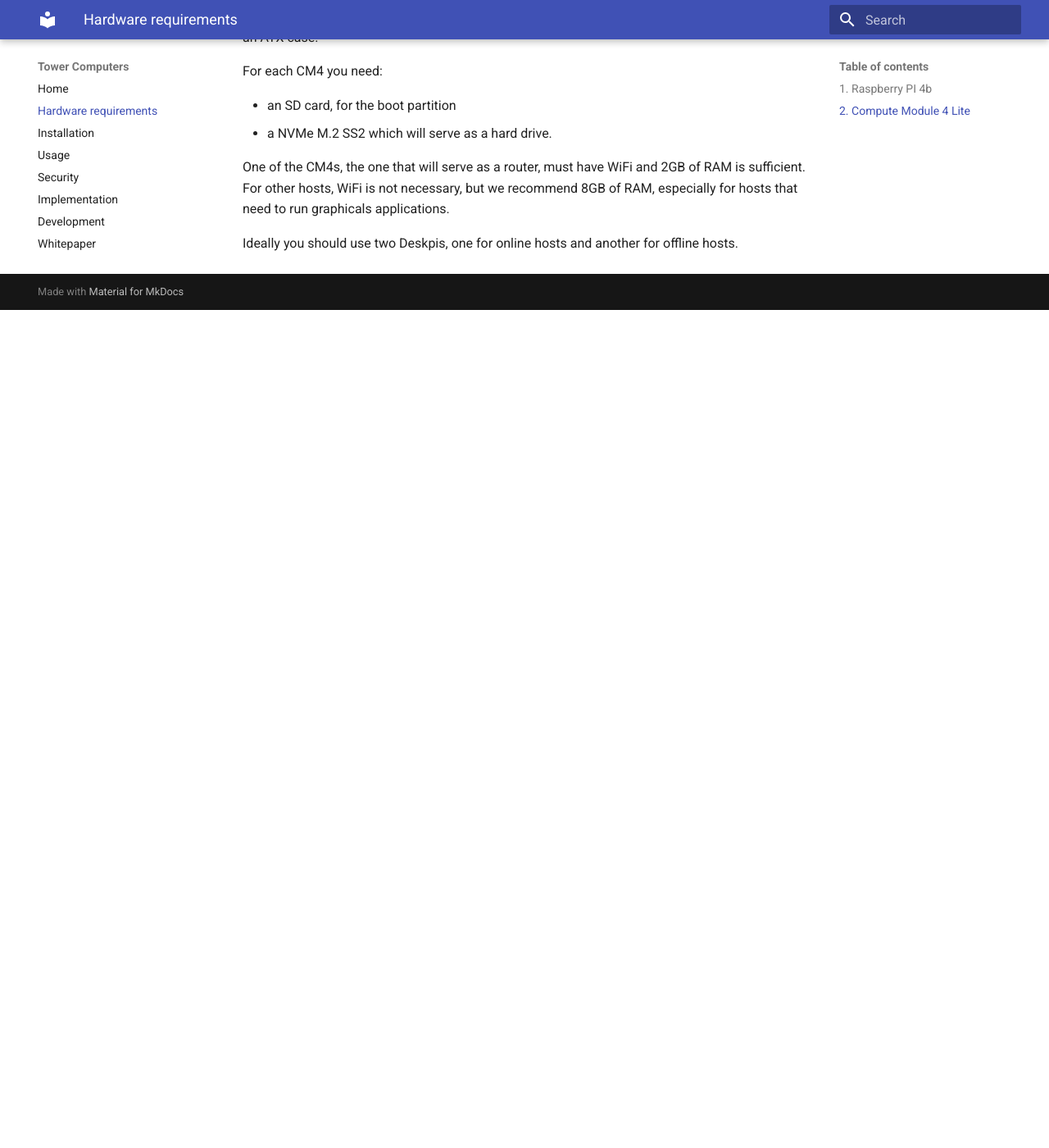
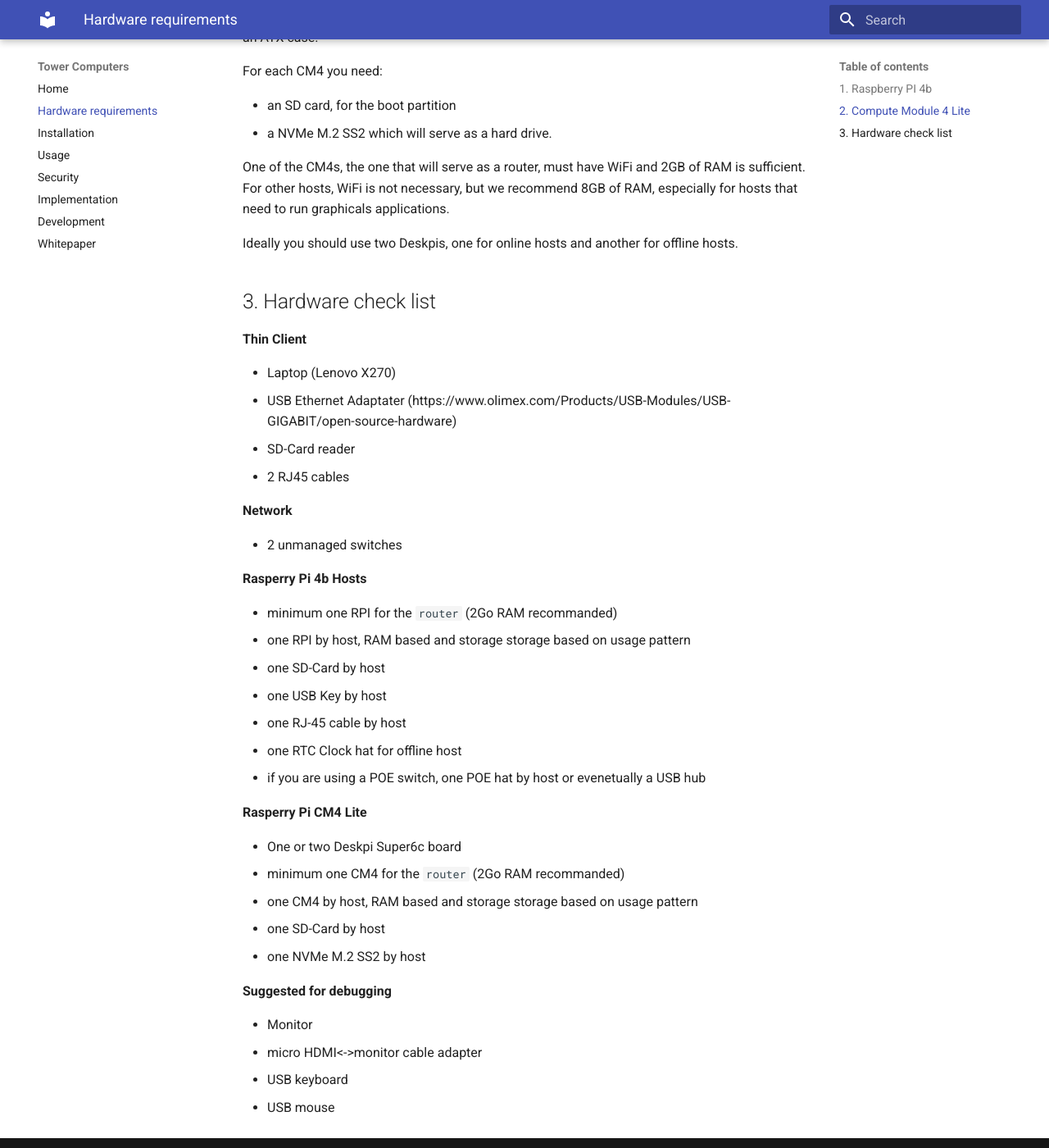
Before and after one commit to towercomputers/toweros, an MkDocs documentation site: the page built from docs/hardware.md, in a window 1280 px wide and 1400 px high, scrolled down 2028 px. Shown: the whole window at 82% size. Built offline with MkDocs 1.6.1 and Material for MkDocs 9.7.7, drawn with Linux system fonts in a browser that asks for light colours; before the commit the page ends 2406 px from its top, so only the background shows below that.

Commit message:
add hardware check list

```diff
--- a/docs/hardware.md
+++ b/docs/hardware.md
@@ -34,3 +34,41 @@ For each CM4 you need:
 One of the CM4s, the one that will serve as a router, must have WiFi and 2GB of RAM is sufficient. For other hosts, WiFi is not necessary, but we recommend 8GB of RAM, especially for hosts that need to run graphicals applications.
 
 Ideally you should use two Deskpis, one for online hosts and another for offline hosts.
+
+## 3. Hardware check list
+
+**Thin Client**
+
+- Laptop (Lenovo X270)
+- USB Ethernet Adaptater (https://www.olimex.com/Products/USB-Modules/USB-GIGABIT/open-source-hardware)
+- SD-Card reader
+- 2 RJ45 cables
+
+**Network**
+
+* 2 unmanaged switches
+
+**Rasperry Pi 4b Hosts**
+
+* minimum one RPI for the `router` (2Go RAM recommanded)
+* one RPI by host, RAM based and storage storage based on usage pattern
+* one SD-Card by host
+* one USB Key by host
+* one RJ-45 cable by host
+* one RTC Clock hat for offline host
+* if you are using a POE switch, one POE hat by host or evenetually a USB hub
+
+**Rasperry Pi CM4 Lite**
+
+* One or two Deskpi Super6c board
+* minimum one CM4 for the `router` (2Go RAM recommanded)
+* one CM4 by host, RAM based and storage storage based on usage pattern
+* one SD-Card by host
+* one NVMe M.2 SS2 by host
+
+**Suggested for debugging**
+
+* Monitor
+* micro HDMI<->monitor cable adapter
+* USB keyboard
+* USB mouse
```
